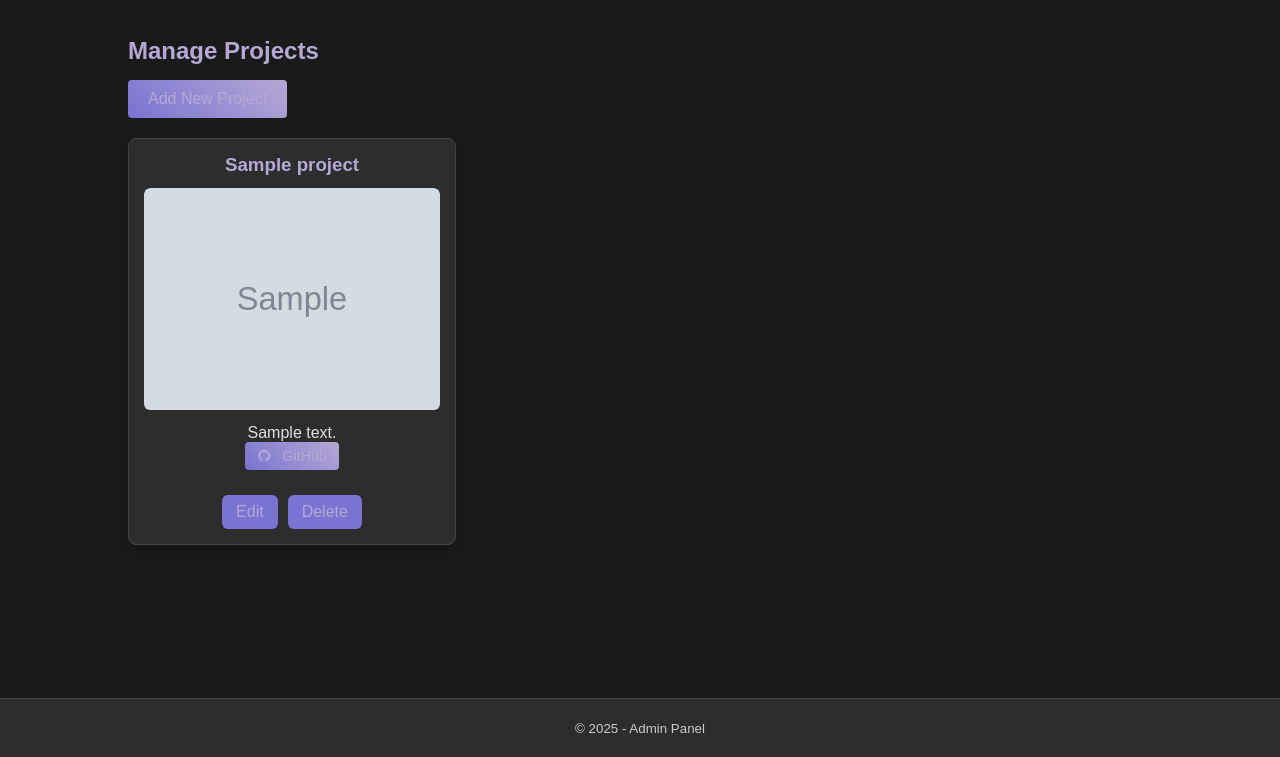
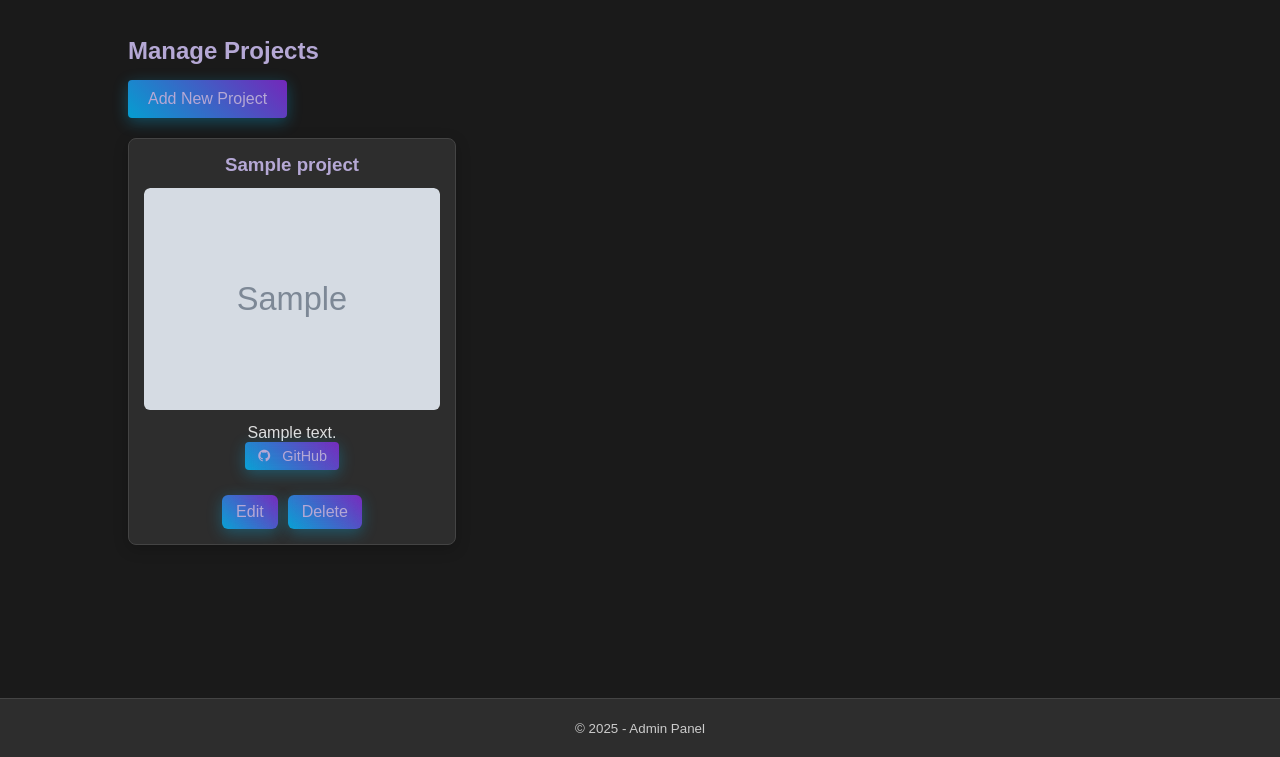
Before and after one commit to AsifJawad15/portfolio, a PHP site: page /admin/manage_projects.php in a window 1280 px wide. Shown: the part 43-800 px from the top of the page. Run offline with PHP 8.4, Linux system fonts and the light colour scheme; the visitor is signed in with stand-in values (Sample User, id 1); tables that the repository leaves empty or names only in its code hold one stand-in row (values such as "Sample post").

Commit message:
Standardize all buttons with blue-to-purple gradient and consistent hover effects

```diff
--- a/admin/manage_projects.php
+++ b/admin/manage_projects.php
@@ -66,7 +66,8 @@ $result = $conn->query("SELECT * FROM projects ORDER BY id DESC");
       display: inline-flex;
       align-items: center;
       gap: 6px;
-      background: linear-gradient(45deg,#7A73D1,#B5A8D5);
+      background: linear-gradient(45deg, rgba(0, 191, 255, 0.8), rgba(138, 43, 226, 0.8));
+      backdrop-filter: blur(10px);
       color: #fff;
       padding: 6px 12px;
       border-radius: 4px;
@@ -74,23 +75,30 @@ $result = $conn->query("SELECT * FROM projects ORDER BY id DESC");
       font-size: 0.9rem;
       margin-bottom: 10px;
       transition: all 0.3s ease;
+      box-shadow: 0 4px 15px rgba(0, 191, 255, 0.3);
     }
     .github-btn:hover {
-      background: linear-gradient(45deg,#B5A8D5,#7A73D1);
+      border: 2px solid;
+      border-image: linear-gradient(45deg, #00bfff, #8a2be2, #9932cc) 1;
+      box-shadow: 0 0 20px rgba(0, 191, 255, 0.5), 0 0 30px rgba(138, 43, 226, 0.3), 0 0 40px rgba(153, 50, 204, 0.2);
       transform: translateY(-2px);
     }
     .action-buttons { display:flex; justify-content:center; gap:10px; margin-top:15px; }
     .action-buttons a {
-      background:#7A73D1;
+      background: linear-gradient(45deg, rgba(0, 191, 255, 0.8), rgba(138, 43, 226, 0.8));
+      backdrop-filter: blur(10px);
       color:#fff;
       padding:8px 14px;
       border-radius:6px;
       text-decoration:none;
       transition: all 0.3s ease;
       font-weight: 500;
+      box-shadow: 0 4px 15px rgba(0, 191, 255, 0.3);
     }
     .action-buttons a:hover {
-      background:#B5A8D5;
+      border: 2px solid;
+      border-image: linear-gradient(45deg, #00bfff, #8a2be2, #9932cc) 1;
+      box-shadow: 0 0 20px rgba(0, 191, 255, 0.5), 0 0 30px rgba(138, 43, 226, 0.3), 0 0 40px rgba(153, 50, 204, 0.2);
       transform: translateY(-2px);
     }
   </style>
--- a/css/style.css
+++ b/css/style.css
@@ -137,19 +137,20 @@ body {
 /* BUTTONS */
 .btn {
   display: inline-block;
-  background: linear-gradient(45deg, #7A73D1, #B5A8D5);
+  background: linear-gradient(45deg, rgba(0, 191, 255, 0.8), rgba(138, 43, 226, 0.8));
+  backdrop-filter: blur(10px);
   color: #fff;
   padding: 10px 20px;
   margin-top: 15px;
   border-radius: 4px;
   text-decoration: none;
   transition: 0.3s;
+  box-shadow: 0 4px 15px rgba(0, 191, 255, 0.3);
 }
 .btn:hover {
   border: 2px solid;
   border-image: linear-gradient(45deg, #00bfff, #8a2be2, #9932cc) 1;
   box-shadow: 0 0 20px rgba(0, 191, 255, 0.5), 0 0 30px rgba(138, 43, 226, 0.3), 0 0 40px rgba(153, 50, 204, 0.2);
-  background: linear-gradient(45deg, #B5A8D5, #7A73D1);
 }
 
 /* FOOTER */
@@ -215,17 +216,18 @@ form textarea:focus {
   outline: none;
 }
 form button {
-  background: linear-gradient(45deg, #7A73D1, #B5A8D5);
+  background: linear-gradient(45deg, rgba(0, 191, 255, 0.8), rgba(138, 43, 226, 0.8));
+  backdrop-filter: blur(10px);
   color: #fff;
   border: none;
   padding: 10px;
   cursor: pointer;
+  box-shadow: 0 4px 15px rgba(0, 191, 255, 0.3);
 }
 form button:hover {
   border: 2px solid;
   border-image: linear-gradient(45deg, #00bfff, #8a2be2, #9932cc) 1;
   box-shadow: 0 0 20px rgba(0, 191, 255, 0.5), 0 0 30px rgba(138, 43, 226, 0.3), 0 0 40px rgba(153, 50, 204, 0.2);
-  background: linear-gradient(45deg, #B5A8D5, #7A73D1);
 }
 
 /* MESSAGES */
@@ -259,14 +261,15 @@ form button:hover {
   border-radius: 4px;
   text-decoration: none;
   color: #fff;
-  background: linear-gradient(45deg, #7A73D1, #B5A8D5);
+  background: linear-gradient(45deg, rgba(0, 191, 255, 0.8), rgba(138, 43, 226, 0.8));
+  backdrop-filter: blur(10px);
   transition: background 0.3s;
+  box-shadow: 0 4px 15px rgba(0, 191, 255, 0.3);
 }
 .github-btn:hover {
   border: 2px solid;
   border-image: linear-gradient(45deg, #00bfff, #8a2be2, #9932cc) 1;
   box-shadow: 0 0 20px rgba(0, 191, 255, 0.5), 0 0 30px rgba(138, 43, 226, 0.3), 0 0 40px rgba(153, 50, 204, 0.2);
-  background: linear-gradient(45deg, #B5A8D5, #7A73D1);
 }
 .github-btn i {
   margin-right: 5px;
@@ -534,15 +537,16 @@ form button:hover {
 }
 
 .admin-dark form button {
-  background: linear-gradient(45deg, #211C84, #7A73D1) !important;
+  background: linear-gradient(45deg, rgba(0, 191, 255, 0.8), rgba(138, 43, 226, 0.8)) !important;
+  backdrop-filter: blur(10px) !important;
   color: #fff !important;
+  box-shadow: 0 4px 15px rgba(0, 191, 255, 0.3) !important;
 }
 
 .admin-dark form button:hover {
   border: 2px solid;
   border-image: linear-gradient(45deg, #00bfff, #8a2be2, #9932cc) 1 !important;
   box-shadow: 0 0 20px rgba(0, 191, 255, 0.5), 0 0 30px rgba(138, 43, 226, 0.3), 0 0 40px rgba(153, 50, 204, 0.2) !important;
-  background: linear-gradient(45deg, #7A73D1, #211C84) !important;
 }
 
 .admin-dark footer {
```
Also changed, not shown: admin/dashboard.php (+10 -1 lines), admin/manage_credentials.php (+6 -2 lines), projects.php (+6 -3 lines).
